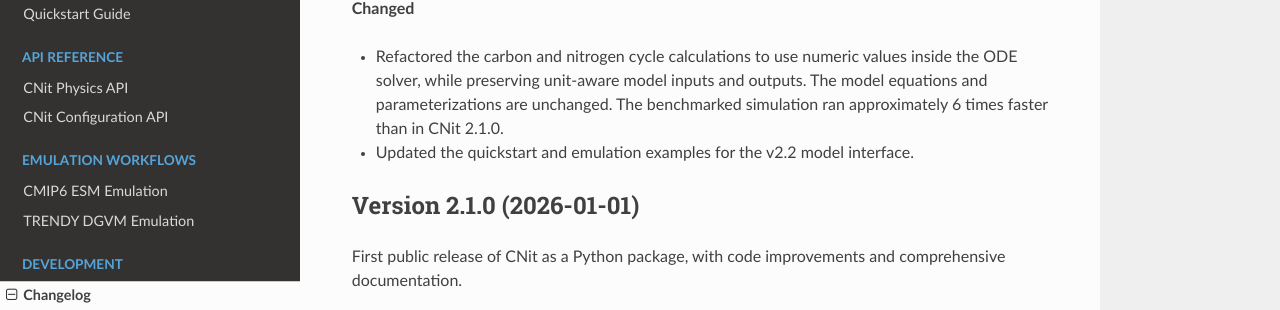
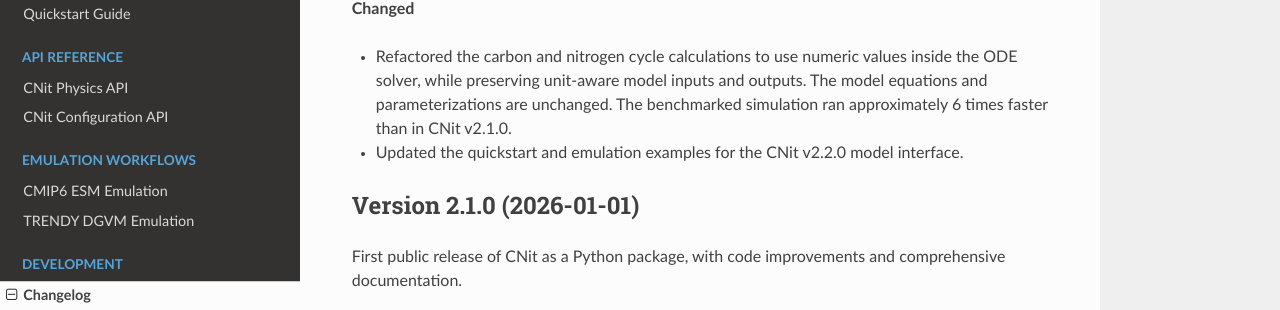
Before and after one commit to gangtang-au/cnit, a Sphinx documentation site: the page built from docs/development/changelog.rst, in a window 1280 px wide and 900 px high, scrolled down 569 px. Shown: the part 211-521 px from the top of the window. Built offline with Sphinx 7.4.7 and the Read the Docs theme 3.1.0, drawn with Linux system fonts in a browser that asks for light colours; pages that are not in the unit, such as notebooks, are missing from menus.

Commit message:
improve docs

```diff
--- a/docs/development/changelog.rst
+++ b/docs/development/changelog.rst
@@ -35,8 +35,8 @@ Version 2.2.0 (2026-10-22)
 * Refactored the carbon and nitrogen cycle calculations to use numeric values
   inside the ODE solver, while preserving unit-aware model inputs and outputs.
   The model equations and parameterizations are unchanged. The benchmarked
-  simulation ran approximately 6 times faster than in CNit 2.1.0.
-* Updated the quickstart and emulation examples for the v2.2 model interface.
+  simulation ran approximately 6 times faster than in CNit v2.1.0.
+* Updated the quickstart and emulation examples for the CNit v2.2.0 model interface.
 
 Version 2.1.0 (2026-01-01)
 --------------------------
```
